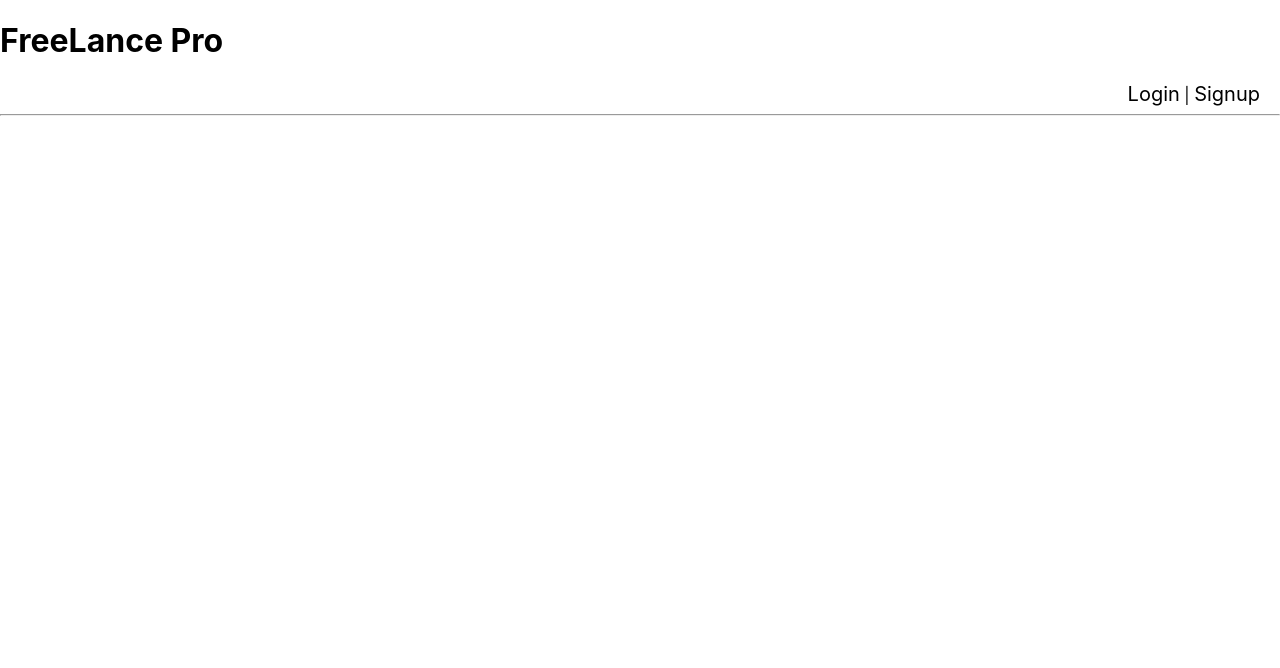
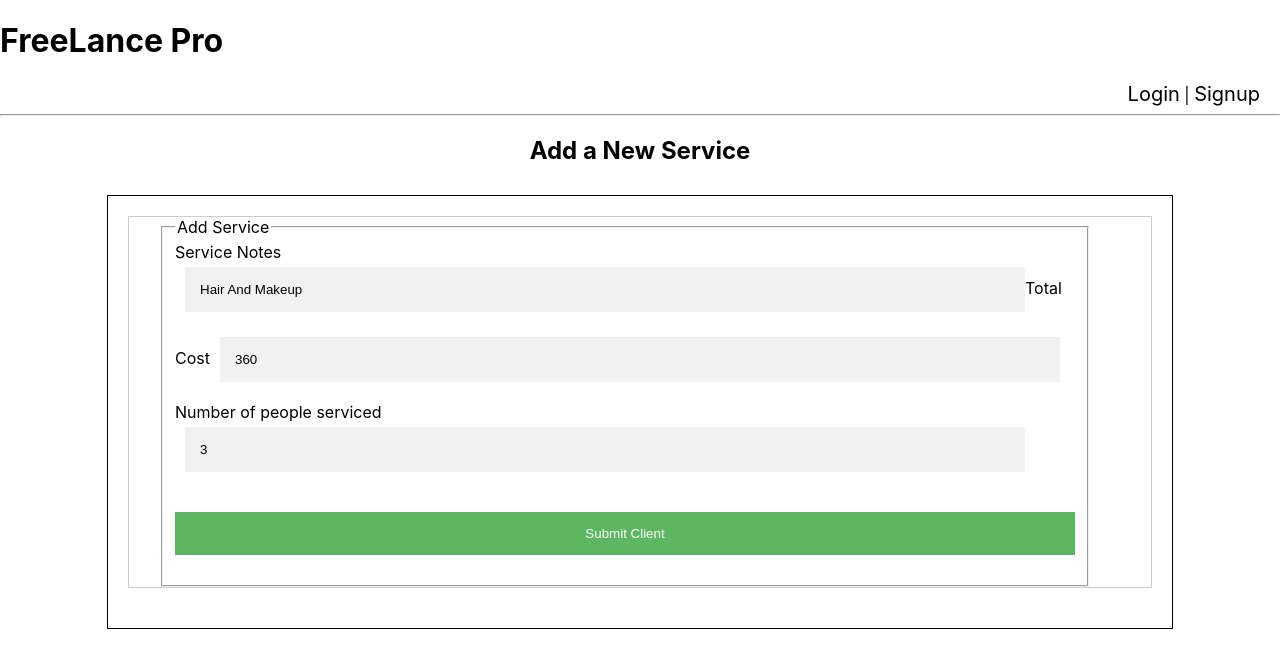
Before and after one commit to rtanubra/FreeLancePro_Client, a React (Create React App) app: page /addService/1 in a window 1280 px wide. Shown: the top 668 px of the page. Built offline with nearby package versions, Linux system fonts and the light colour scheme.

Commit message:
add services and clients

```diff
--- a/src/components/App.js
+++ b/src/components/App.js
@@ -10,6 +10,7 @@ import Login from '../routes/login/login'
 import Register from '../routes/register/register'
 import ClientList from '../routes/clientList/clientList'
 import AddClient from '../routes/addClient/addClient'
+import AddService from '../routes/addService/addService'
 
 //contexts
 import FlpContext from '../contexts/flpContext'
@@ -20,10 +21,12 @@ class App extends Component{
         ...StartingContext
   }
 
+  //context functions this could also be created directly in context for cleanliness
   addClient = (client)=>{
 
     const newId = this.state.clients[this.state.clients.length-1].id+1
     client.id=newId
+    client.deleted=false
     const clients = [...this.state.clients]
     clients[newId-1]={...client}
     this.setState({
@@ -31,12 +34,25 @@ class App extends Component{
     })
 
   }
+  addService = (service)=>{
+    const newId = this.state.services[this.state.services.length-1].id+1
+    service.id=newId
+    service.deleted=false
+    const services = [...this.state.services]
+    services[newId-1] = {...service}
+    console.log(services)
+    this.setState({
+      services
+    })
+  }
+
 
   render(){
     const contextValue = {
             ...this.state
     }
     contextValue.addClient = this.addClient
+    contextValue.addService = this.addService
 
     return (
       <FlpContext.Provider value={contextValue}>
@@ -68,6 +84,11 @@ class App extends Component{
             path={'/addClient'}
             component={AddClient}
             />
+          <Route
+            exact
+            path={'/addService/:clientId'}
+            component={AddService}
+            />
         </Switch>
       </div>
       </FlpContext.Provider>
--- a/src/components/clientSummary/clientSummary.js
+++ b/src/components/clientSummary/clientSummary.js
@@ -1,18 +1,22 @@
 import React, {Component} from 'react'
+import {Link} from 'react-router-dom'
 import './clientSummary.css'
+
 
 import flpContext from '../../contexts/flpContext'
 import SericeSummary from '../serviceSummary/serviceSummary'
-
 
 class ClientSummary extends Component{
     static contextType = flpContext
 
     render(){
-
-        let clientServices = this.context.services.filter(service=>{
+        let servicesNotDeleted = this.context.services.filter(service=>{
+            return service.deleted===false
+        })
+        let clientServices = servicesNotDeleted.filter(service=>{
             return service.client_id == this.props.id
         })
+
         let serviceSummaries = clientServices.map(service=>{
             return <SericeSummary
                 id={service.id}
@@ -24,12 +28,22 @@ class ClientSummary extends Component{
             />
         })
 
+        let promoName = this.props.promo ? this.props.promo:"NA"
+        if (this.props.promo){
+            let promo = this.context.promotions.filter(promotion=>{
+                return promotion.id ===this.props.promo
+            })
+            promoName = promo[0].name
+        }
+
         return (
             <div className="css_client">
-                <h4>{this.props.name}</h4><button className="css_button">Add Service</button>
+                <h4>{this.props.name}</h4>
+                <br></br>
+                <Link to={`/addService/${this.props.id}`} ><button className="css_button">Add Service</button></Link>
                 <p>Email:{this.props.email}</p>
                 <p>Phone:{this.props.phone}</p>
-                <p>Open Promotions:{this.props.promo}</p>
+                <p>Open Promotions:{promoName}</p>
                 <table>
                     <thead>
                     <tr>
--- a/src/contexts/flpContext.js
+++ b/src/contexts/flpContext.js
@@ -24,7 +24,8 @@ const FlpContext = React.createContext({
     ],
     promotions:"",
     sayHello:"",
-    addClient:""
+    addClient:"",
+    addService:""
 })
 
 export default FlpContext
--- a/src/contexts/startingPoint.js
+++ b/src/contexts/startingPoint.js
@@ -6,37 +6,43 @@ const StartingContext= {
             email:"MundyMoon@gmail.com",
             phone:"555-9334-1234",
             currentPromo:1,
-            lastService:1
+            lastService:1,
+            deleted:false
         },{
             id:2,
             name:"Debra Dewi",
             email:"DebraDewi@gmail.com",
             phone:"555-9134-1234",
-            lastService:2
+            lastService:2,
+            deleted:false
         },{
             id:3,
             name:"Symbolic Cindy",
             email:"Symbolic Cindy@gmail.com",
             phone:"555-9334-1134",
             currentPromo:3,
-            lastService:3
+            lastService:3,
+            deleted:false
         }
     ],
     promotions:[
         {
             id:1,
             name:"10-Spring2019",
-            description:"take 10% off anything in Spring of 2019"
+            description:"take 10% off anything in Spring of 2019",
+            deleted:false
         },
         {
             id:2,
             name:"5-Spring2019",
-            description:"take 5% off anything in Spring 2019"
+            description:"take 5% off anything in Spring 2019",
+            deleted:false
         },
         {
             id:3,
             name:"25-SuperReferral",
-            description:"Super referrals receive 25% off their next purchase"
+            description:"Super referrals receive 25% off their next purchase",
+            deleted:false
         }
     ],
     services:[
@@ -46,14 +52,16 @@ const StartingContext= {
             cost:600,
             people:3,
             promotion_used:1,
-            client_id:1
+            client_id:1,
+            deleted:false
         },
         {
             id:2,
             notes:"Hair Wedding",
             cost:450,
             people:3,
-            client_id:2
+            client_id:2,
+            deleted:false
         },
         {
             id:3,
@@ -61,7 +69,8 @@ const StartingContext= {
             cost:1450,
             people:6,
             promotion_used:3,
-            client_id:3
+            client_id:3,
+            deleted:false
         },
         {
             id:4,
@@ -69,10 +78,12 @@ const StartingContext= {
             cost:1650,
             people:7,
             promotion_used:3,
-            client_id:3
+            client_id:3,
+            deleted:false
         },
     ],
-    addClient:""
+    addClient:"",
+    addService:""
 }
 
 export default StartingContext
--- a/src/routes/addService/addService.js
+++ b/src/routes/addService/addService.js
@@ -1,4 +1,4 @@
-import React from 'react'
+import React, {Component} from 'react'
 import {Redirect} from 'react-router-dom'
 import './addService.css'
 
@@ -10,8 +10,173 @@ import ErrorMessage from '../../components/errorMessage/errorMessage'
 import FlpContext from '../../contexts/flpContext'
 
 class AddService extends Component{
+    static contextType= FlpContext
+    state = {
+        notes:"Hair And Makeup",
+        cost:360,
+        people:3,
+        error:{
+            error_notes:"",
+            error_cost:"",
+            error_people:""
+        },
+        error_message:{
+            error_message_notes:"",
+            error_message_cost:"",
+            error_message_people:""
+        },
+        success:false
+    }
+
+    handleNotesChange=(event)=>{
+        const notes = event.target.value
+
+        let error_notes = false
+        let error_cost = this.state.error.error_cost
+        let error_people = this.state.error.error_people
+        let error_message_notes = ""
+        let error_message_cost =this.state.error_message.error_message_cost
+        let error_message_people = this.state.error_message.error_message_people
+        if (notes){
+            if (notes.length===0||notes.length>40){
+                error_notes= true
+                error_message_notes= "Notes should be up to 40 characters long"
+            }
+
+        }else{
+            error_notes=true
+            error_message_notes = "Notes are required for each service"
+        }
+
+        this.setState({
+            notes,
+            error:{
+                error_notes,
+                error_cost,
+                error_people
+            },
+            error_message:{
+                error_message_notes,
+                error_message_cost,
+                error_message_people
+            }
+        })
+    }
+    handlePeopleChange = (event)=>{
+        let people = event.target.value
+
+        let error_notes = this.state.error.error_notes
+        let error_cost = this.state.error.error_cost
+        let error_people = false
+        let error_message_notes = this.state.error_message.error_message_notes
+        let error_message_cost =this.state.error_message.error_message_cost
+        let error_message_people = ""
+
+        if (people){
+            people = parseInt(people)
+            if (people <0 || people >= 100){
+                error_people = true
+                error_message_people="Number of people serviced should be between 1 - 99"
+            }
+        }
+        else {
+            error_people= true
+            error_message_people="Service requires number of people"
+        }
+        this.setState({
+            people,
+            error:{
+                error_notes,
+                error_cost,
+                error_people
+            },
+            error_message:{
+                error_message_notes,
+                error_message_cost,
+                error_message_people
+            }
+        })
+    }
+    handleCostChange=(event)=>{
+        let cost = event.target.value
+
+        let error_notes = this.state.error.error_notes
+        let error_cost = false
+        let error_people = this.state.error.error_people
+        let error_message_notes = this.state.error_message.error_message_notes
+        let error_message_cost = ""
+        let error_message_people = this.state.error_message.error_message_people
+
+        if (cost){
+            cost = parseFloat(cost)
+            if (cost <0 || cost > 100000){
+                error_cost= true
+                error_message_cost = "Cost amount should be between 0 - 100,000"
+            }
+        }
+        else {
+            error_cost= true
+            error_message_cost = "Cost is required for each service"
+        }
+        this.setState({
+            cost,
+            error:{
+                error_notes,
+                error_cost,
+                error_people
+            },
+            error_message:{
+                error_message_notes,
+                error_message_cost,
+                error_message_people
+            }
+        })
+    }
+    handleSubmit= (event)=>{
+        event.preventDefault()
+        const service = {
+            notes:this.state.notes,
+            cost:this.state.cost,
+            people:this.state.people,
+            client_id: parseInt(this.props.match.params.clientId)
+        }
+        this.context.addService(service)
+        this.setState({
+            success:true
+        })
+    }
+
+
+
     render(){
+        if (this.state.success){
+            return <Redirect to="/client" />
+        }
         return (<>
+        <h2 className="css_h2_header" >Add a New Service</h2>
+            <div className="css_body_middle" >
+                <form onSubmit={this.handleSubmit}>
+                    <fieldset>
+                        <legend>Add Service</legend>
+                        {this.state.error.error_notes? <ErrorMessage message={this.state.error_message.error_message_notes} />:"" }
+                        <label htmlFor="js_service_notes" >Service Notes</label>
+                        <input required onChange={this.handleNotesChange} value={this.state.notes} id="js_service_notes" name="js_service_notes" type="text" />
+
+                        {this.state.error.error_cost? <ErrorMessage message={this.state.error_message.error_message_cost} />:"" }
+                        <label htmlFor="js_service_cost" >Total Cost</label>
+                        <input required onChange={this.handleCostChange} value={this.state.cost} id="js_service_cost" name="js_service_cost" type="number" min="-100000" max="100000" step="0.01" />
+                        <br/>
+
+                        {this.state.error.error_people? <ErrorMessage message={this.state.error_message.error_message_people} />:"" }
+                        <label htmlFor="js_service_people" >Number of people serviced</label>
+                        <input required onChange={this.handlePeopleChange} value={this.state.people} id="js_service_people" name="js_service_people" type="number" min="0" max="100" step="1" />
+                        <br/>
+
+
+                        <button className="css_button css_add_service_success" type="submit"  >Submit Client</button>
+                    </fieldset>
+                </form>
+            </div>
 
         </>)
     }
--- a/src/routes/clientList/clientList.js
+++ b/src/routes/clientList/clientList.js
@@ -10,7 +10,10 @@ class ClientList extends Component{
     static contextType = FlpContext
 
     render(){
-        const clientListTables = this.context.clients.map(client=>{
+        const clientListNonDelete = this.context.clients.filter(client=>{
+            return client.deleted=== false
+        })
+        const clientListTables = clientListNonDelete.map(client=>{
             return <ClientSummary
                 id={client.id}
                 name={client.name}
--- a/src/routes/register/register.js
+++ b/src/routes/register/register.js
@@ -11,13 +11,13 @@ class Register extends Component{
                 <h2>Register Page</h2>
                 <p>Give us a try, register with FreeLance Pro</p>
                 <hr></hr>
-                <label for="email"><b>Email</b></label>
+                <label htmlFor="email"><b>Email</b></label>
                 <input type="text" placeholder="Enter Email" name="email" required></input>
                 <br></br>
-                <label for="psw"><b>Password</b></label>
+                <label htmlFor="psw"><b>Password</b></label>
                 <input type="password" placeholder="Enter Password" name="psw" required></input>
                 <br></br>
-                <label for="rpt_psw"><b>Repeat Password</b></label>
+                <label htmlFor="rpt_psw"><b>Repeat Password</b></label>
                 <input type="password" placeholder="Repeat Password" name="rpt_psw" required></input>
                 <br></br>
                 <div className="clearfix">
```
